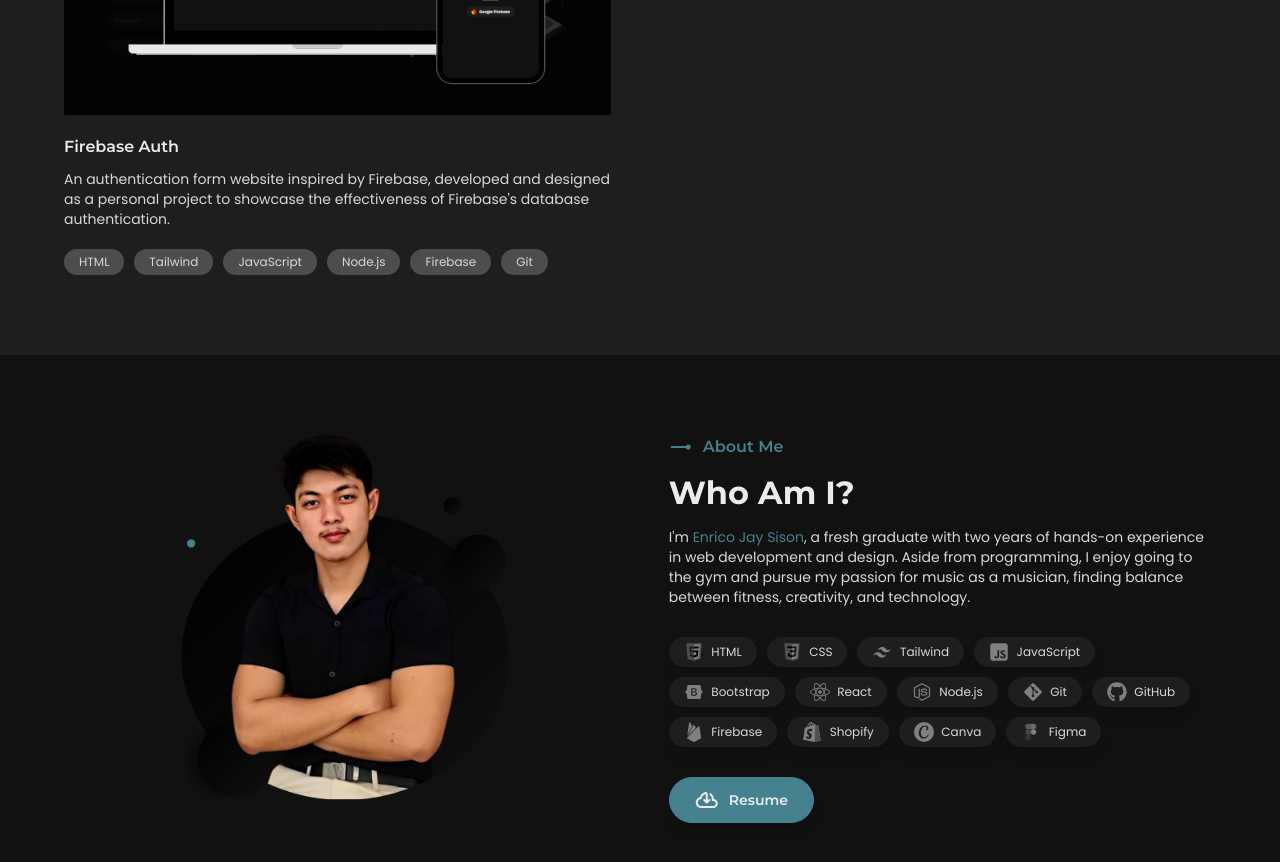
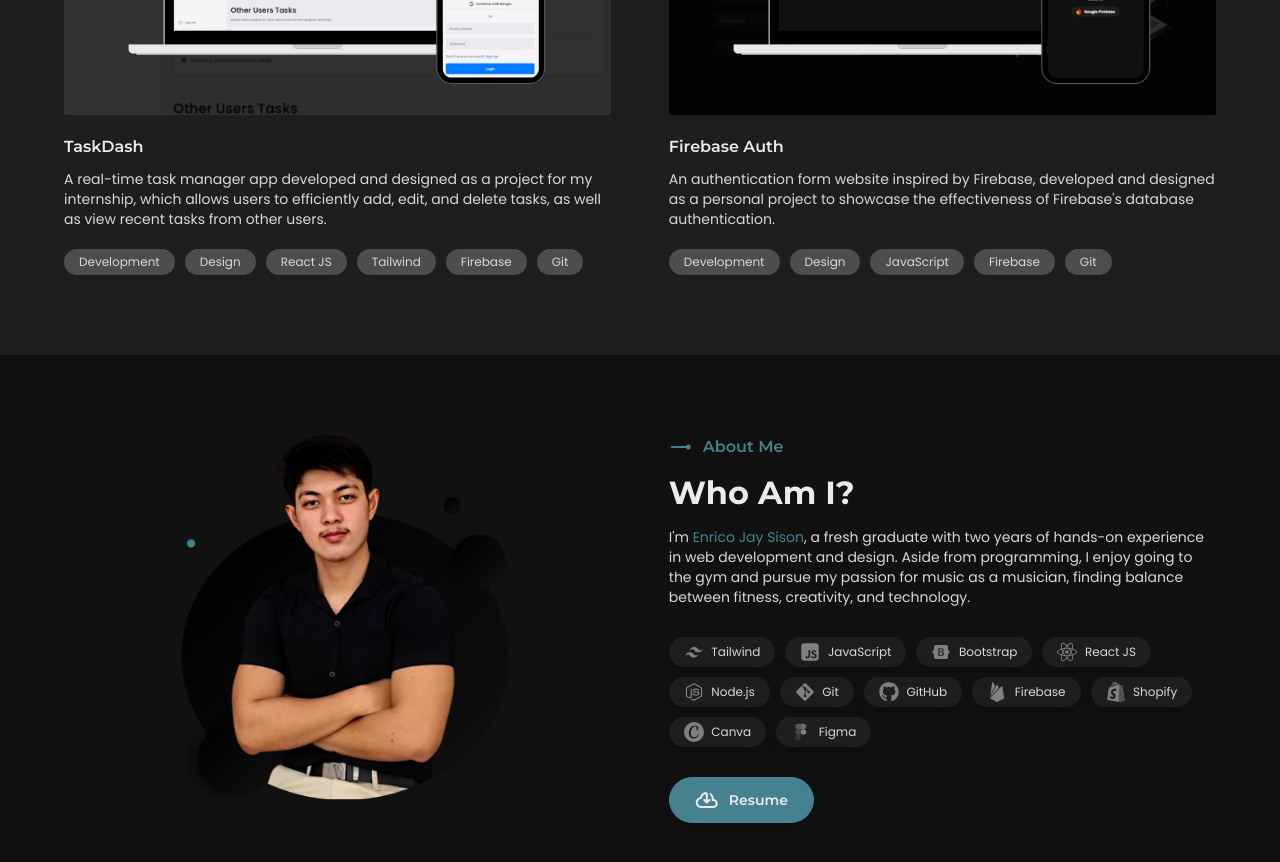
Before and after one commit to ejwebdev/my-portfolio, a React (Vite) app: page / in a window 1280 px wide. Shown: the part 2240-3102 px from the top of the page. Built offline with nearby package versions, Linux system fonts and the light colour scheme.

Commit message:
Tailwind and React

```diff
--- a/src/components/about-page/About.jsx
+++ b/src/components/about-page/About.jsx
@@ -1,6 +1,4 @@
 import aboutImg from "../../assets/about-img.png";
-import htmlIcon from "../../assets/html.svg";
-import cssIcon from "../../assets/css.svg";
 import tailwindIcon from "../../assets/tailwind.svg";
 import javascriptIcon from "../../assets/javascript.svg";
 import bootstrapIcon from "../../assets/bootstrap.svg";
@@ -16,12 +14,10 @@
 import "./about.css";
 
 const aboutTech = [
-    { tech: htmlIcon, title: "HTML" },
-    { tech: cssIcon, title: "CSS" },
     { tech: tailwindIcon, title: "Tailwind" },
     { tech: javascriptIcon, title: "JavaScript" },
     { tech: bootstrapIcon, title: "Bootstrap" },
-    { tech: reactIcon, title: "React" },
+    { tech: reactIcon, title: "React JS" },
     { tech: nodejsIcon, title: "Node.js" },
     { tech: gitIcon, title: "Git" },
     { tech: githubIcon, title: "GitHub" },
--- a/src/components/projects-page/Projects.jsx
+++ b/src/components/projects-page/Projects.jsx
@@ -3,6 +3,7 @@
 import project3 from "../../assets/project3.jpg";
 import project4 from "../../assets/project4.jpg";
 import project5 from "../../assets/project5.jpg";
+import project6 from "../../assets/project6.jpg";
 import "./projects.css";
 
 const projects = [
@@ -11,35 +12,49 @@
         link: "https://ejwebdev.github.io/meows-sweet-bites/",
         title: "Meow's Sweet Bites",
         desc: "A website for a local business cakery and flower shop, developed and designed in collaboration with a client, to showcase her products and special offers.",
-        tech: ["Tailwind", "React", "React-Router", "Node.js", "Git"],
+        tech: ["Development", "Design", "React JS", "Tailwind", "Git"],
     },
     {
         img: project2,
         link: "https://ejwebdev.github.io/eventify/",
         title: "Eventify",
         desc: "An event management website, developed and designed as a personal project, that offers a wide range of event services and solutions.",
-        tech: ["Tailwind", "React", "React-Router", "Node.js", "Git"],
+        tech: ["Development", "Design", "React JS", "Tailwind", "Git"],
     },
     {
         img: project3,
         link: "https://ejwebdev.github.io/greenvista/",
         title: "GreenVista",
         desc: "A real estate project website, developed and designed as a personal project, offering houses and lots in Central Luzon, along with buyer and seller services.",
-        tech: ["Tailwind", "React", "React-Router", "Node.js", "Git"],
+        tech: ["Development", "Design", "React JS", "Tailwind", "Git"],
     },
     {
         img: project4,
         link: "https://dribbble.com/shots/25030627-E-Commerce-Gymshark-Inspired-Project",
         title: "Gymshark PH",
         desc: "An e-commerce website inspired by the official Gymshark site, developed and designed using the Shopify platform as a personal project, that offers workout clothes, with prices displayed in pesos.",
-        tech: ["Shopify", "Liquid", "Custom CSS"],
+        tech: ["Development", "Design", "Shopify", "Liquid", "Custom CSS"],
     },
     {
         img: project5,
+        link: "https://ejwebdev.github.io/taskdash/",
+        title: "TaskDash",
+        desc: "A real-time task manager app developed and designed as a project for my internship, which allows users to efficiently add, edit, and delete tasks, as well as view recent tasks from other users.",
+        tech: [
+            "Development",
+            "Design",
+            "React JS",
+            "Tailwind",
+            "Firebase",
+            "Git",
+        ],
+    },
+    {
+        img: project6,
         link: "https://ejwebdev.github.io/firebase-auth/",
         title: "Firebase Auth",
         desc: "An authentication form website inspired by Firebase, developed and designed as a personal project to showcase the effectiveness of Firebase's database authentication.",
-        tech: ["HTML", "Tailwind", "JavaScript", "Node.js", "Firebase", "Git"],
+        tech: ["Development", "Design", "JavaScript", "Firebase", "Git"],
     },
 ];
 
```
Also changed, not shown: src/assets/project5.jpg, src/assets/project6.jpg (added).
